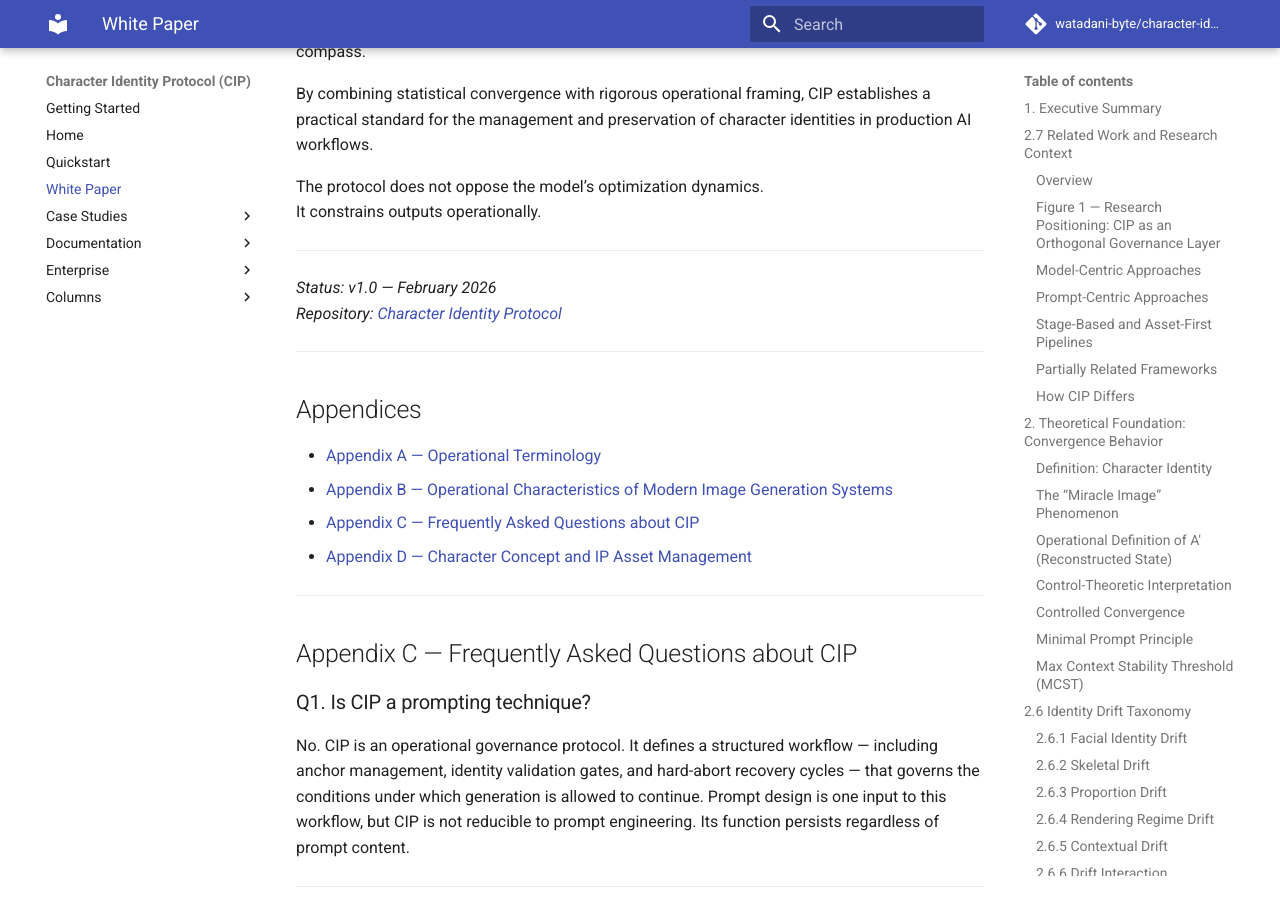
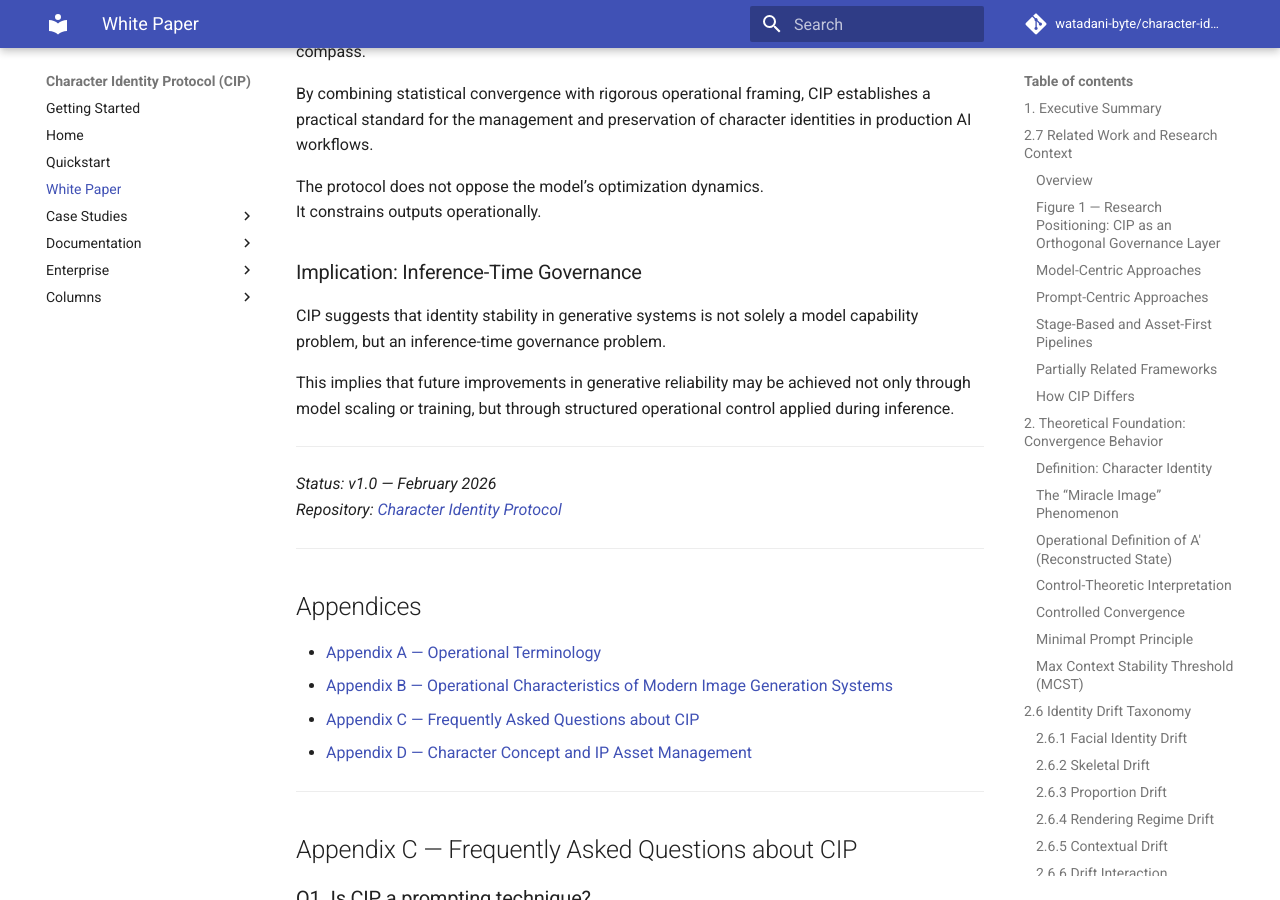
Before and after one commit to watadani-byte/character-identity-protocol, an MkDocs documentation site: the page built from docs/whitepaper_v1.md, in a window 1280 px wide and 900 px high, scrolled down 24875 px. Built offline with MkDocs 1.6.1 and Material for MkDocs 9.7.7, drawn with Linux system fonts in a browser that asks for light colours; comment, search, counter and statistics services are not loaded.

Commit message:
whitepaper_v1.md を更新

```diff
--- a/docs/whitepaper_v1.md
+++ b/docs/whitepaper_v1.md
@@ -893,6 +893,12 @@ By combining statistical convergence with rigorous operational framing, CIP esta
 The protocol does not oppose the model’s optimization dynamics.
 It constrains outputs operationally.
 
+### Implication: Inference-Time Governance
+
+CIP suggests that identity stability in generative systems is not solely a model capability problem, but an inference-time governance problem.
+
+This implies that future improvements in generative reliability may be achieved not only through model scaling or training, but through structured operational control applied during inference.
+
 -----
 
 *Status: v1.0 — February 2026*
```
